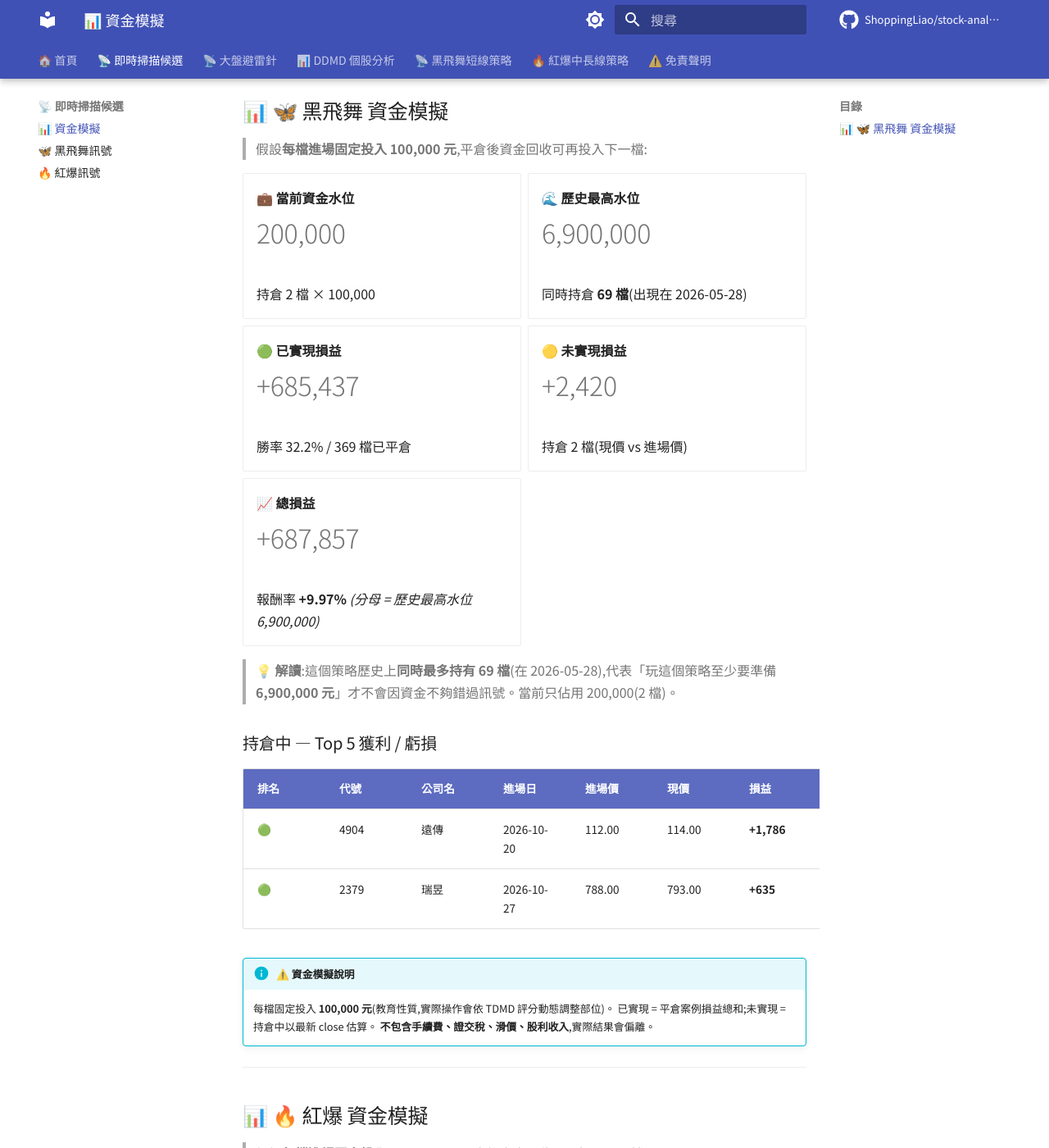
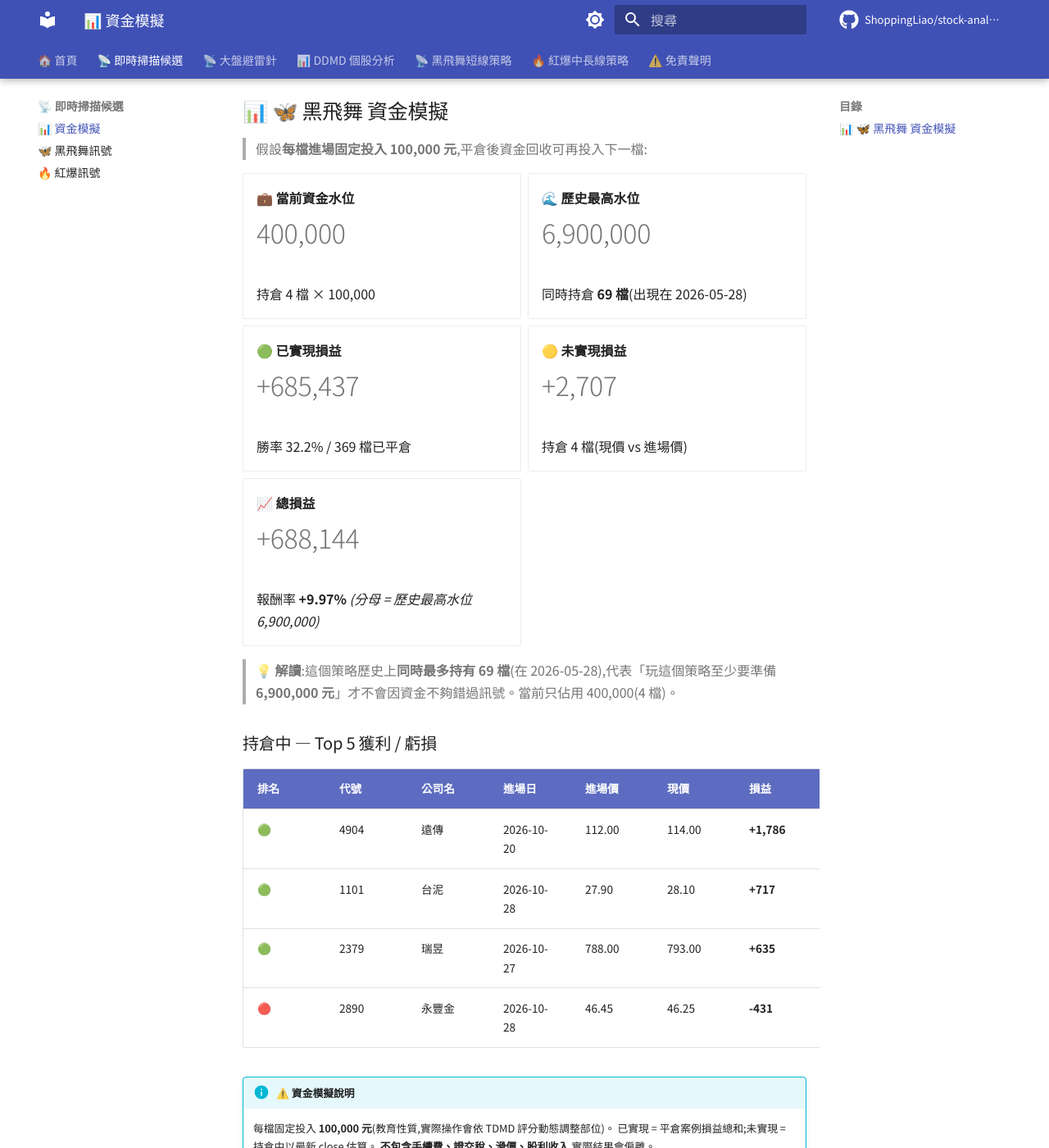
Before and after one commit to ShoppingLiao/stock-analysis-public, an MkDocs documentation site: the page built from docs/signals_capital.md, in a window 1280 px wide and 1400 px high, scrolled down 359 px. Shown: the whole window at 82% size. Built offline with MkDocs 1.6.1 and Material for MkDocs 9.7.7, drawn with Linux system fonts in a browser that asks for light colours; comment, search, counter and statistics services are not loaded; some of the changed text lies outside the part shown.

Commit message:
docs(signals): update BB + RB + capital (2026-10-28)

```diff
--- a/docs/signals_capital.md
+++ b/docs/signals_capital.md
@@ -17,9 +17,9 @@
 
 -   **💼 當前資金水位**
 
-    # 200,000
+    # 400,000
 
-    持倉 2 檔 × 100,000
+    持倉 4 檔 × 100,000
 
 -   **🌊 歷史最高水位**
 
@@ -35,26 +35,28 @@
 
 -   **🟡 未實現損益**
 
-    # +2,420
+    # +2,707
 
-    持倉 2 檔(現價 vs 進場價)
+    持倉 4 檔(現價 vs 進場價)
 
 -   **📈 總損益**
 
-    # +687,857
+    # +688,144
 
     報酬率 **+9.97%** _(分母 = 歷史最高水位 6,900,000)_
 
 </div>
 
-> **💡 解讀**:這個策略歷史上**同時最多持有 69 檔**(在 2026-05-28),代表「玩這個策略至少要準備 **6,900,000 元**」才不會因資金不夠錯過訊號。當前只佔用 200,000(2 檔)。
+> **💡 解讀**:這個策略歷史上**同時最多持有 69 檔**(在 2026-05-28),代表「玩這個策略至少要準備 **6,900,000 元**」才不會因資金不夠錯過訊號。當前只佔用 400,000(4 檔)。
 
 ### 持倉中 — Top 5 獲利 / 虧損
 
 | 排名 | 代號 | 公司名 | 進場日 | 進場價 | 現價 | 損益 | 損益% |
 |------|------|--------|--------|--------|------|------|-------|
 | 🟢 | 4904 | 遠傳 | 2026-10-20 | 112.00 | 114.00 | **+1,786** | **+1.79%** |
+| 🟢 | 1101 | 台泥 | 2026-10-28 | 27.90 | 28.10 | **+717** | **+0.72%** |
 | 🟢 | 2379 | 瑞昱 | 2026-10-27 | 788.00 | 793.00 | **+635** | **+0.63%** |
+| 🔴 | 2890 | 永豐金 | 2026-10-28 | 46.45 | 46.25 | **-431** | **-0.43%** |
 
 !!! info "⚠️ 資金模擬說明"
     每檔固定投入 **100,000 元**(教育性質,實際操作會依 TDMD 評分動態調整部位)。
@@ -131,9 +133,9 @@
 
 -   **💼 當前資金水位**
 
-    # 6,000,000
+    # 6,200,000
 
-    BB 200,000 + RB 5,800,000
+    BB 400,000 + RB 5,800,000
 
 -   **🌊 兩策略歷史最高水位**
 
@@ -149,13 +151,13 @@
 
 -   **🟡 未實現損益**
 
-    # +321,200
+    # +321,487
 
-    BB +2,420 + RB +318,780
+    BB +2,707 + RB +318,780
 
 -   **📈 總損益**
 
-    # +210,387
+    # +210,674
 
     報酬率 **+0.92%** _(分母 = 兩策略歷史最高水位)_
 
```
Also changed, not shown: docs/signals_black_butterfly.md (+4 -2 lines).
